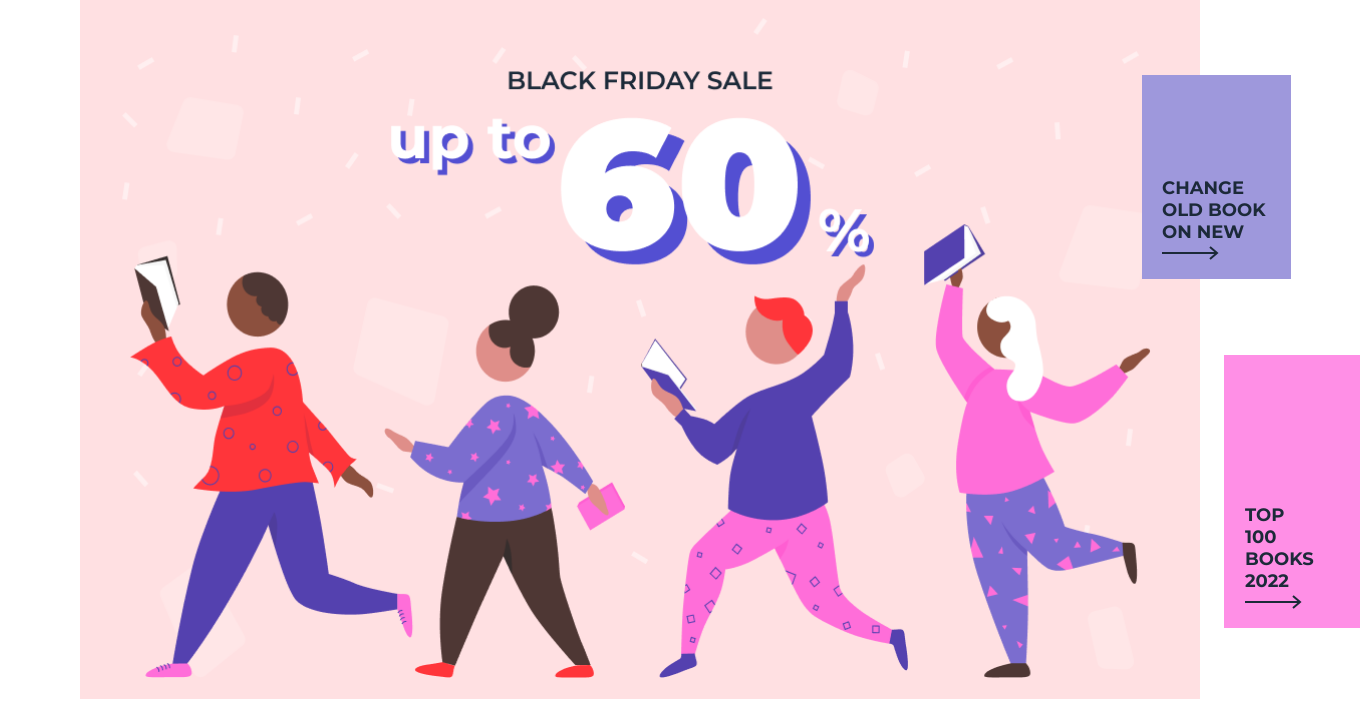
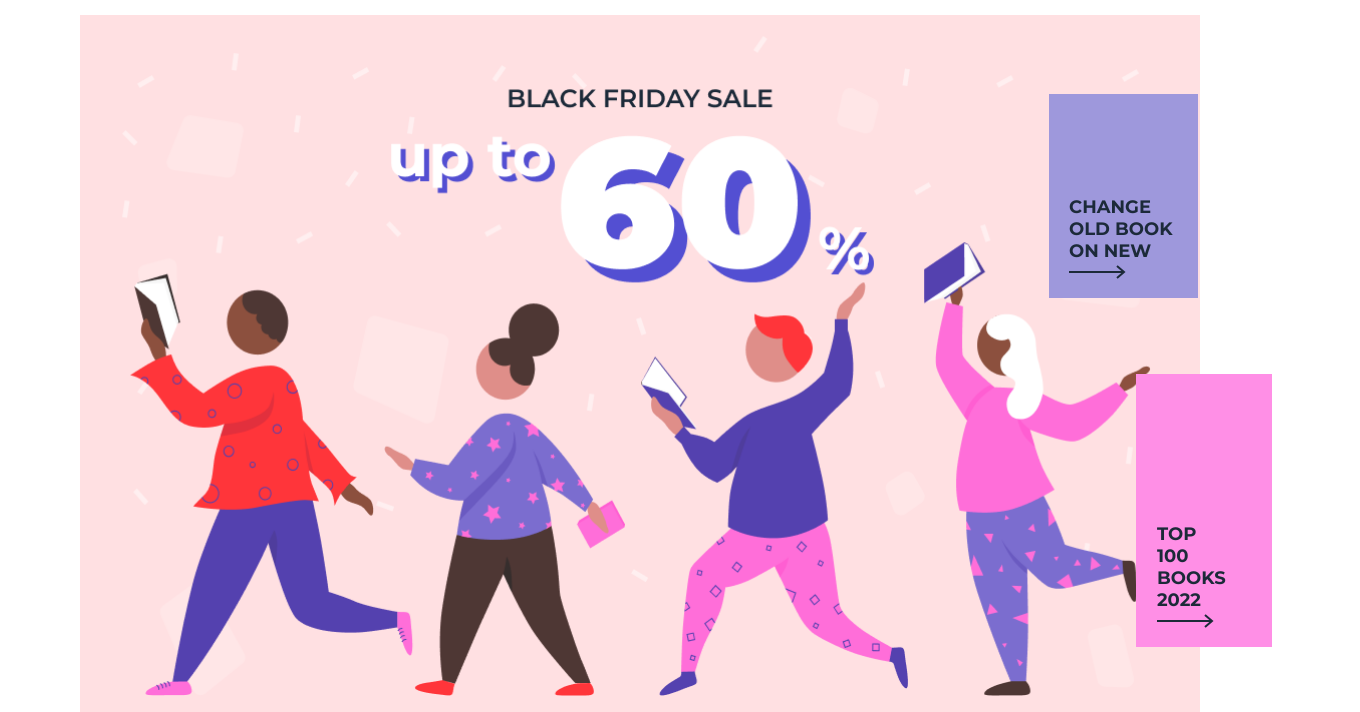
Before and after one commit to Denis-sit/Bookshop, a website built with webpack: page index.html in a window 1280 px wide. Shown: the part 88-800 px from the top of the page, 1360 px wide, since content can reach past the window. Built offline with nearby package versions, Linux system fonts and the light colour scheme.

Commit message:
Styles for resolution 1440px

```diff
--- a/index.html
+++ b/index.html
@@ -8,7 +8,8 @@
     <title>Bookshop</title>
 </head>
 <body>
-        <div class="container">
+    <div class="container">
+        <div class="container_content">
             <header class="header">
                 <nav class="header__navigation">
                     <div class="header__logo">
@@ -141,6 +142,7 @@
                 <button class="book-list__load">Load more</button>
             </section>
         </div>
+    </div>
     <script src="dist/main.js"></script>
 </body>
 </html>
--- a/src/modules/scss/bookList.scss
+++ b/src/modules/scss/bookList.scss
@@ -2,20 +2,18 @@
 
 .book-list{
     margin-top: 105px;
-    position: relative;
     margin-top: 105px;
-    position: relative;
     display: flex;
     flex-direction: column;
     align-items: center;
 }
 
 .book-list__menu{
+    background: #efeef6;
+    height: 710px;
+    left: 0;
     position: absolute;
     width: 416px;
-    height: 710px;
-    background: #EFEEF6;
-    left: -174px;
 }
 
 .book-list__menu ul{
@@ -23,14 +21,14 @@
     flex-direction: column;
     list-style: none;
     gap: 7px;
-    color: var(--text-gray, #5C6A79);
+    color: #5C6A79;
     font-family: $montserratMedium;
     font-size: 12px;
     font-style: normal;
     font-weight: 500;
     line-height: normal;
     text-transform: capitalize;
-    padding: 28px 23px 32px 162px;
+    padding: 28px 23px 32px 152px;
 }
 
 .book-list__button{
@@ -68,6 +66,8 @@
     cursor: pointer;
     margin-bottom: 40px;
     margin-top: 84px;
+    align-self: center;
+    margin-left: 217px;
 }
 
 .book-list__load:hover{
--- a/src/modules/scss/header.scss
+++ b/src/modules/scss/header.scss
@@ -6,6 +6,13 @@
 }
 
 .container{
+    max-width: 1440px;
+    width: 100%;
+    position: relative;
+    margin: 0 auto;
+}
+
+.container_content{
     display: flex;
     flex-direction: column;
     justify-content: center;
--- a/src/modules/scss/slider.scss
+++ b/src/modules/scss/slider.scss
@@ -1,10 +1,10 @@
 @import 'fonts';
 
 .slider{
-    position: relative;
     display: flex;
     flex-direction: column;
     gap: 17px;
+    margin-top: 18px;
 }
 
 .slider__container{
@@ -40,23 +40,23 @@
 }
 
 .slider__card-link_violet{
+    background-color: #9e98dc;
+    background-position: bottom 19px left 20px;
+    height: 66px;
+    padding: 102px 20px 36px;
+    right: 74px;
+    top: 174px;
     width: 109px;
-    height: 66px;
-    padding: 102px 20px 36px 20px;
-    background-color: #9E98DC;
-    top: 78px;
-    right: -91px;
-    background-position: bottom 19px left 20px;
 }
 
 .slider__card-link_pink{
-    width: 68px;
+    background-color: #ff8fe6;
+    background-position: bottom 19px left 21px;
     height: 88px;
     padding: 149px 47px 36px 21px;
-    background-color: #FF8FE6;
-    bottom: 100px;
-    right: -160px;
-    background-position: bottom 19px left 21px;
+    right: 0;
+    width: 68px;
+    top: 454px;
 }
 
 .header__control-panel{
```
